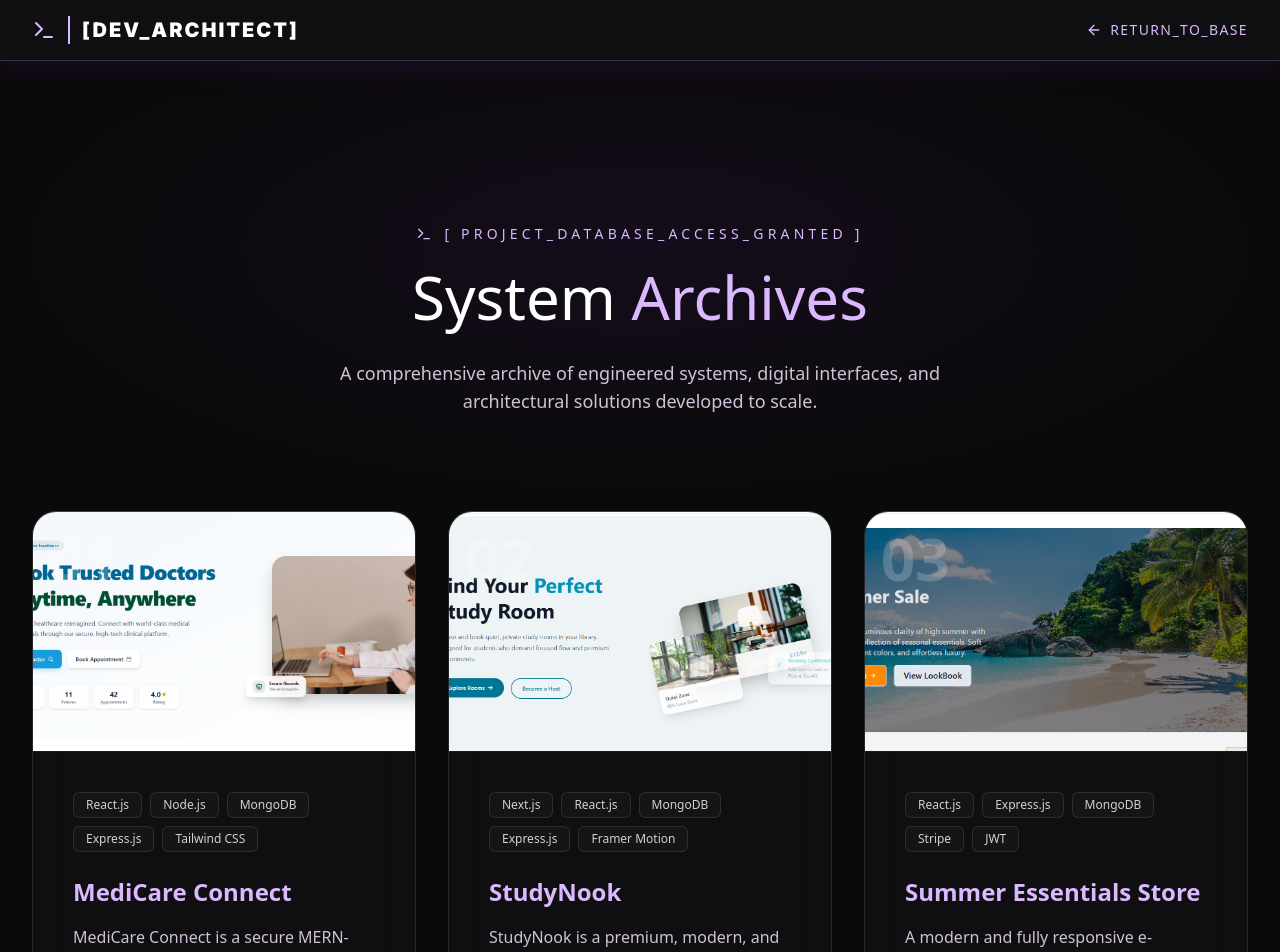
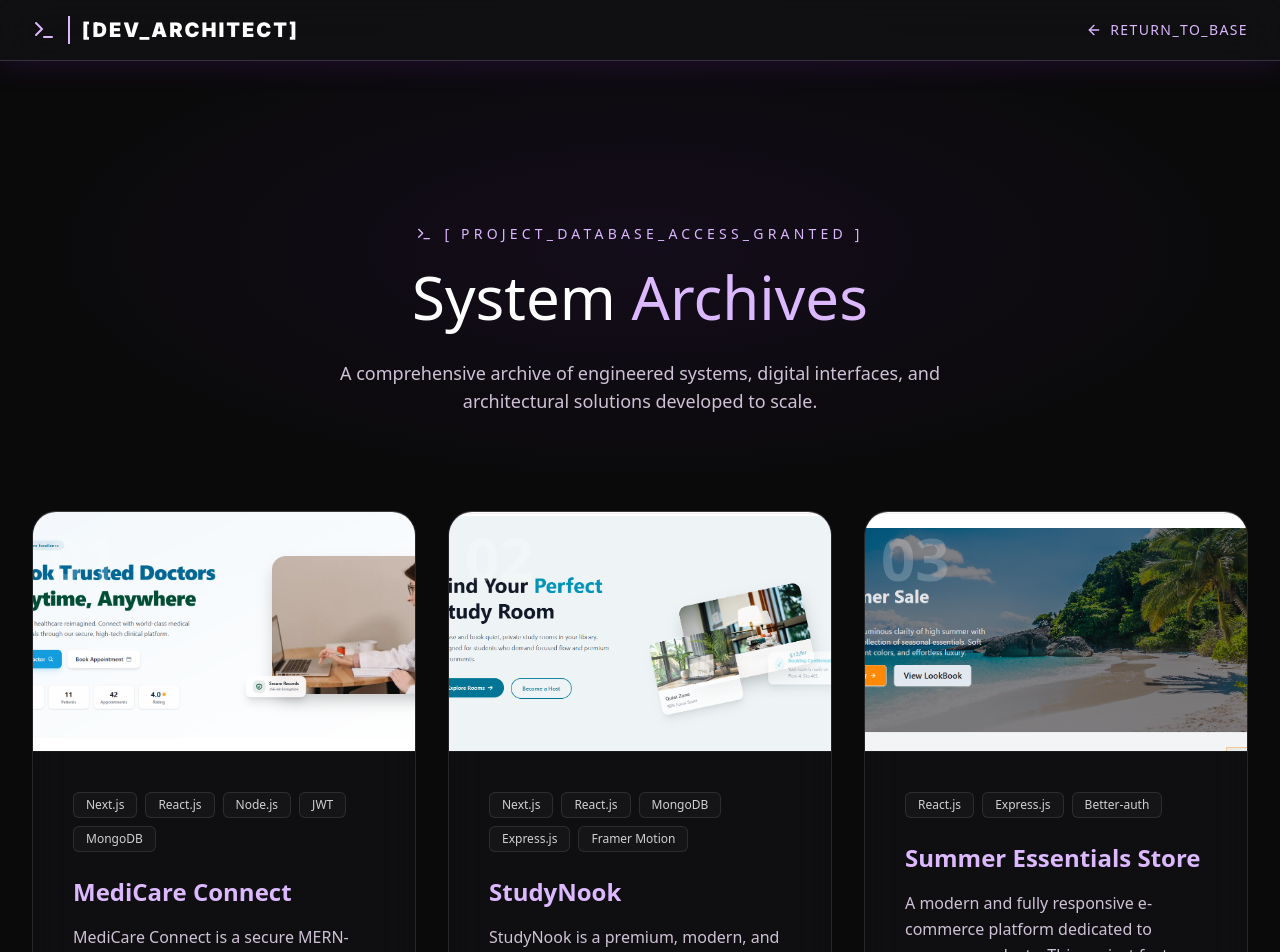
Before and after one commit to rakibul875/my-portfolio, a Next.js app: page /project in a window 1280 px wide. Shown: the top 952 px of the page. Built offline with nearby package versions, Linux system fonts and the light colour scheme.

Commit message:
implement dedicated projects page with detailed modal and filtering capabilities

```diff
--- a/src/app/project/page.jsx
+++ b/src/app/project/page.jsx
@@ -28,7 +28,15 @@ export default function ProjectPage() {
       clientLink: "https://github.com/rakibul875/medicare-connect-client",
       serverLink: "https://github.com/rakibul875/medicare-connect-server",
       liveLink: "https://medicare-connect-client-pi.vercel.app/",
-      tech: ["React.js", "Node.js", "MongoDB", "Express.js", "Tailwind CSS"],
+      tech: [
+        "Next.js",
+        "React.js",
+        "Node.js",
+        "JWT",
+        "MongoDB",
+        "Express.js",
+        "Tailwind CSS",
+      ],
       challenges: [
         "Implemented secure role-based authentication and protected dashboard flows for Patients, Doctors, and Admin.",
         "Integrated secure payment gateways for online doctor appointments.",
@@ -67,7 +75,7 @@ export default function ProjectPage() {
       serverLink:
         "https://github.com/rakibul875/summer-essentials-store-server",
       liveLink: "https://summer-essentials-store-xi.vercel.app",
-      tech: ["React.js", "Express.js", "MongoDB", "Stripe", "JWT"],
+      tech: ["React.js", "Express.js", "Better-auth"],
       challenges: [
         "Balanced Stripe checkout with fast content delivery and polished UX on a large content platform.",
         "Implemented dynamic product management with filtering and search capabilities.",
--- a/src/components/sections/ProjectsSection.jsx
+++ b/src/components/sections/ProjectsSection.jsx
@@ -26,7 +26,16 @@ export default function ProjectsSection() {
       clientLink: "https://github.com/rakibul875/medicare-connect-client",
       serverLink: "https://github.com/rakibul875/medicare-connect-server",
       liveLink: "https://medicare-connect-client-pi.vercel.app/",
-      tech: ["React.js", "Node.js", "MongoDB", "Express.js", "Tailwind CSS"],
+      tech: [
+        "Next.js",
+        "React.js",
+        "Node.js",
+        "JWT",
+        "Stripe",
+        "MongoDB",
+        "Express.js",
+        "Tailwind CSS",
+      ],
       challenges: [
         "Implemented secure role-based authentication and protected dashboard flows for Patients, Doctors, and Admin.",
         "Integrated secure payment gateways for online doctor appointments.",
@@ -65,7 +74,7 @@ export default function ProjectsSection() {
       serverLink:
         "https://github.com/rakibul875/summer-essentials-store-server",
       liveLink: "https://summer-essentials-store-xi.vercel.app",
-      tech: ["React.js", "Express.js", "MongoDB", "Stripe", "JWT"],
+      tech: ["Next.js", "React.js", "Better-auth"],
       challenges: [
         "Balanced Stripe checkout with fast content delivery and polished UX on a large content platform.",
         "Implemented dynamic product management with filtering and search capabilities.",
```
